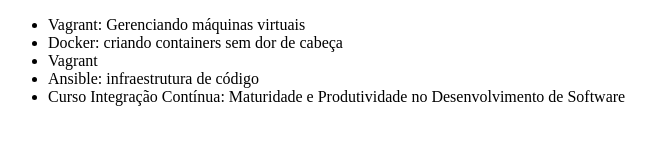
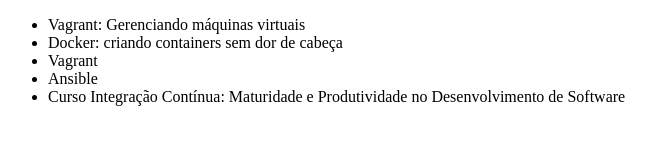
Before and after one commit to Fern100/alura-git, a plain HTML site: page index.html in a window 1280 px wide. Shown: the whole page, without its empty margins (0-656 px from the left). Drawn offline with Linux system fonts and the light colour scheme.

Commit message:
Revert "adicionado infraestrutura de codigo a Ansible"
This reverts commit 8b55d492f3885270670cc59cac4393951de9b91c.

```diff
--- a/index.html
+++ b/index.html
@@ -9,7 +9,7 @@
         <li>Vagrant: Gerenciando máquinas virtuais</li>
         <li>Docker: criando containers sem dor de cabeça</li>
         <li>Vagrant</li>
-        <li>Ansible: infraestrutura de código</li>
+        <li>Ansible</li>
         <li>Curso Integração Contínua: Maturidade e Produtividade no Desenvolvimento de Software</li>
     </ul>
 </body>
```
